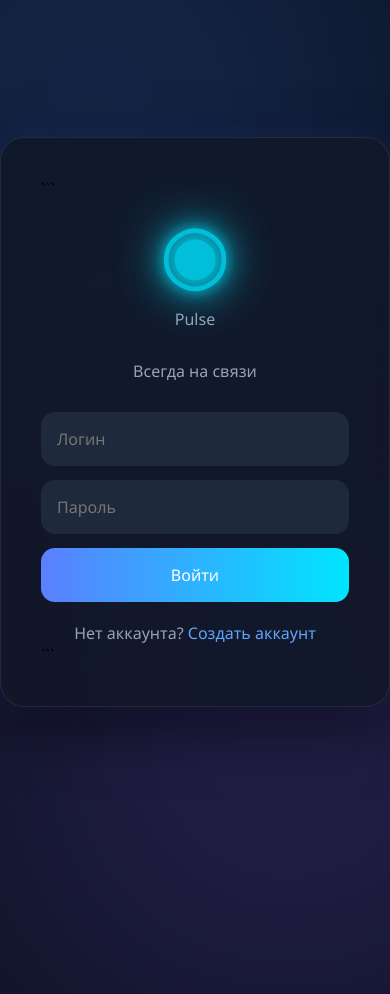
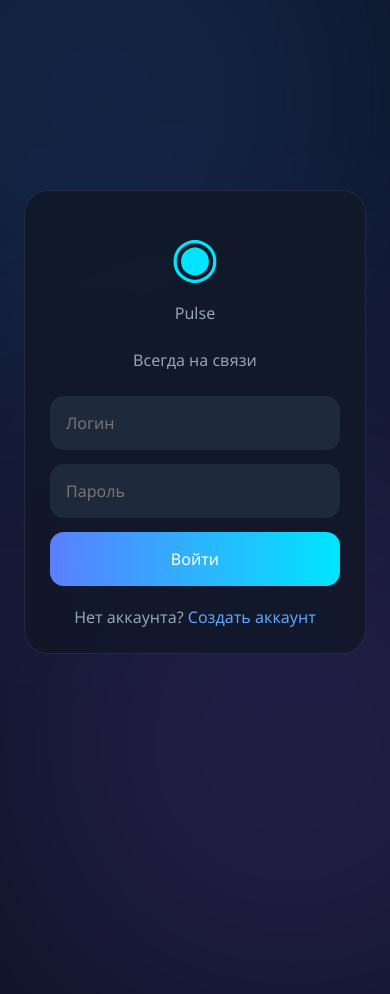
Before and after one commit to gomqq/MyMessenger, a Flask app: page /login in a window 390 px wide; the page is wider, and only the part inside the window is pictured. Run offline with Flask 3, Linux system fonts and the light colour scheme.

Commit message:
mobile login register

````diff
--- a/templates/login.html
+++ b/templates/login.html
@@ -1,8 +1,8 @@
 <!DOCTYPE html>
-
 <html lang="ru">
 <head>
 <meta charset="UTF-8">
+<meta name="viewport" content="width=device-width, initial-scale=1.0">
 <title>Вход | Pulse</title>
 
 <style>
@@ -19,9 +19,9 @@ body{
     display:flex;
     justify-content:center;
     align-items:center;
-    height:100vh;
-    overflow:hidden;
+    min-height:100vh;
     position:relative;
+    padding:15px;
 }
 
 body::before{
@@ -54,14 +54,12 @@ body::after{
     position:relative;
     z-index:2;
     width:430px;
+    max-width:95%;
     background:rgba(17,24,39,.85);
     backdrop-filter:blur(15px);
     border:1px solid rgba(255,255,255,.08);
     border-radius:24px;
     padding:40px;
-    box-shadow:
-        0 20px 60px rgba(0,0,0,.5),
-        0 0 30px rgba(88,101,242,.15);
 }
 
 .logo{
@@ -69,27 +67,12 @@ body::after{
     font-size:72px;
     color:#00e5ff;
     margin-bottom:10px;
-
-    text-shadow:
-        0 0 10px #00e5ff,
-        0 0 25px #00e5ff,
-        0 0 50px #00e5ff;
-
-    animation:pulse 2s infinite;
-}
-
-.title{
-    color:white;
-    text-align:center;
-    font-size:32px;
-    font-weight:700;
 }
 
 .subtitle{
     color:#94a3b8;
     text-align:center;
-    margin-top:8px;
-    margin-bottom:30px;
+    margin-bottom:25px;
 }
 
 .input{
@@ -103,28 +86,15 @@ body::after{
     margin-bottom:14px;
 }
 
-.input:focus{
-    outline:none;
-}
-
 .button{
     width:100%;
     border:none;
     border-radius:14px;
     padding:16px;
-    background:linear-gradient(
-90deg,
-#5b7fff,
-#00e5ff
-);
+    background:linear-gradient(90deg,#5b7fff,#00e5ff);
     color:white;
     font-size:16px;
     cursor:pointer;
-    transition:.2s;
-}
-
-.button:hover{
-    background:#4752c4;
 }
 
 .footer{
@@ -137,43 +107,31 @@ body::after{
     color:#60a5fa;
     text-decoration:none;
 }
-@keyframes pulse{
 
-    0%{
-        transform:scale(1);
-        opacity:1;
+@media (max-width:768px){
+
+    .card{
+        width:100%;
+        padding:25px;
     }
 
-    50%{
-        transform:scale(1.15);
-        opacity:.8;
-    }
-
-    100%{
-        transform:scale(1);
-        opacity:1;
+    .logo{
+        font-size:56px;
     }
 
 }
+
 </style>
-
 </head>
 <body>
 
 <div class="card">
 
-```
-<div class="logo">
-◉
-</div>
+<div class="logo">◉</div>
 
-<div class="subtitle">
-Pulse
-</div>
+<div class="subtitle">Pulse</div>
 
-<div class="subtitle">
-Всегда на связи
-</div>
+<div class="subtitle">Всегда на связи</div>
 
 <form method="POST">
 
@@ -201,7 +159,6 @@ Pulse
 Нет аккаунта?
 <a href="/register">Создать аккаунт</a>
 </div>
-```
 
 </div>
 
````
Also changed, not shown: templates/register.html (+14 -43 lines). Lines whose indentation alone changed are shown as unchanged.
